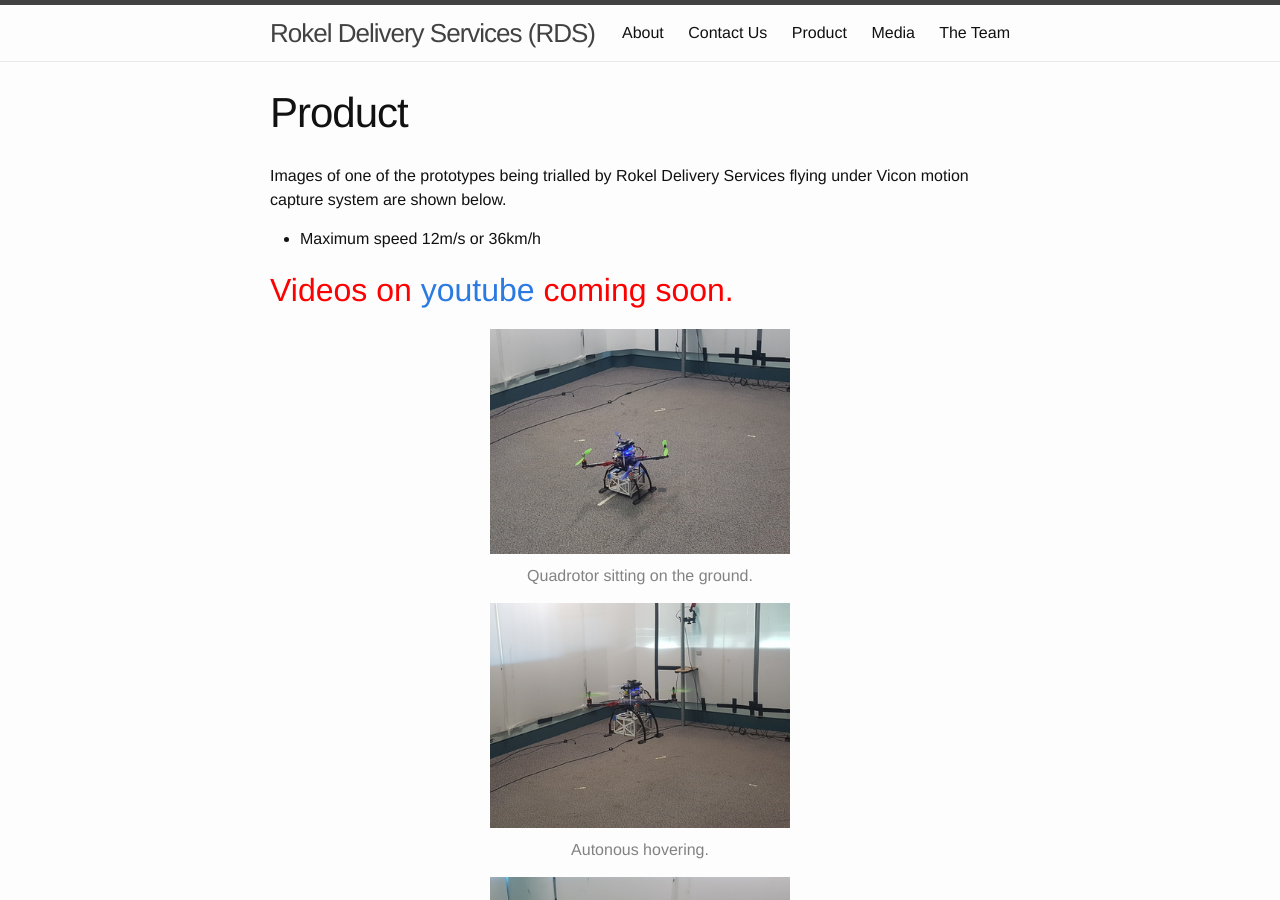
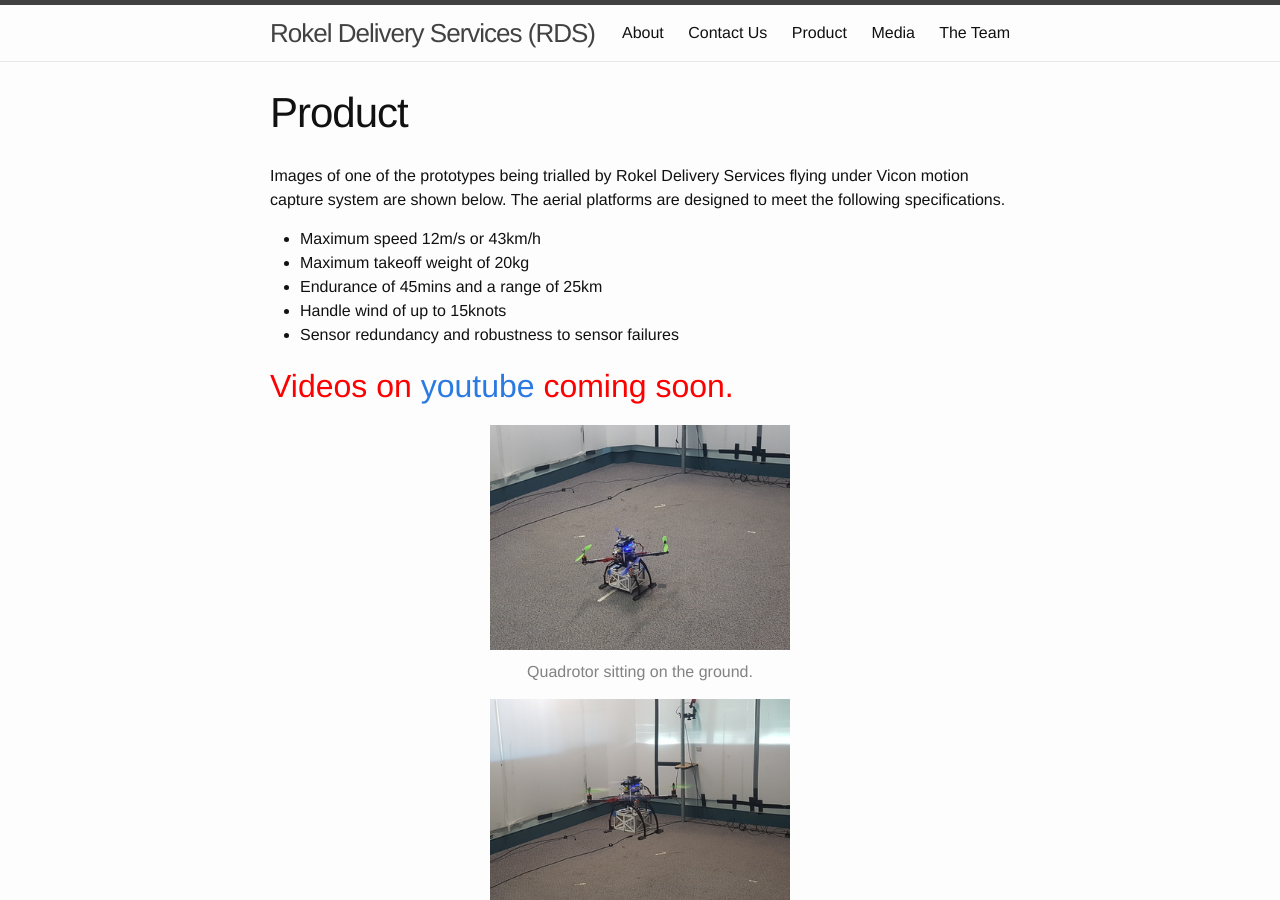
Before and after one commit to dnovichman/dnovichman.github.io, a Jekyll site: the page built from product.md, in a window 1280 px wide and 900 px high. Built offline with Jekyll 4.4.1, drawn with Linux system fonts in a browser that asks for light colours.

Commit message:
mode syuff

```diff
--- a/product.md
+++ b/product.md
@@ -3,9 +3,13 @@ layout: page
 title: Product
 permalink: /product/
 ---
-Images of one of the prototypes being trialled by Rokel Delivery Services flying under Vicon motion capture system are shown below.
+Images of one of the prototypes being trialled by Rokel Delivery Services flying under Vicon motion capture system are shown below. The aerial platforms are designed to meet the following specifications.
 
-* Maximum speed 12m/s or 36km/h
+* Maximum speed 12m/s or 43km/h
+* Maximum takeoff weight of 20kg
+* Endurance of 45mins and a range of 25km
+* Handle wind of up to 15knots
+* Sensor redundancy and robustness to sensor failures
 
 Videos on [youtube](https://www.youtube.com/user/dnovichman) coming soon.
 {: style="color:red; font-size: 200%; text-align: left;"}
```
